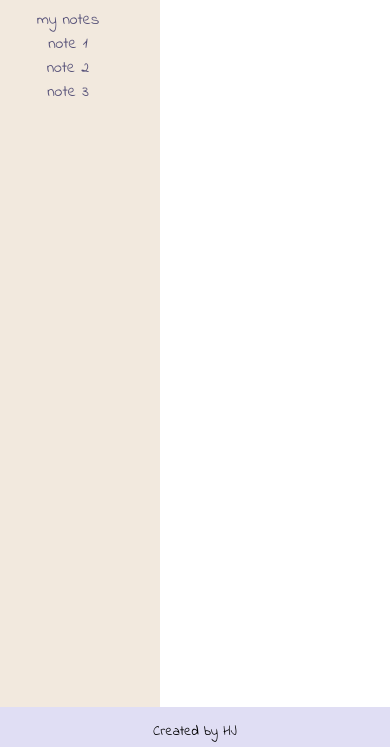
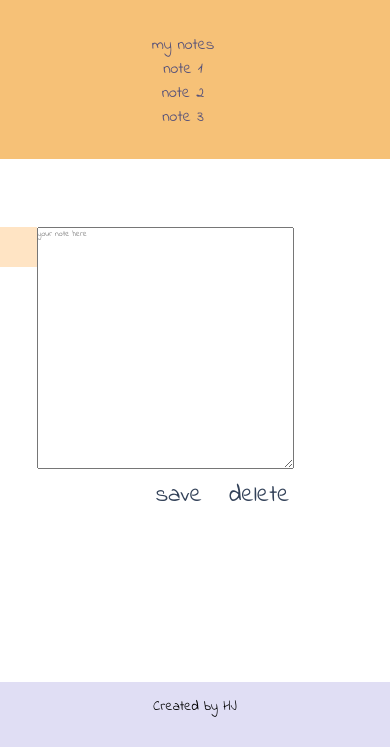
Before and after one commit to HJ26-CODER/Assignment-1-1620, a plain HTML site: page note.html in a window 390 px wide. Shown: the part 97-844 px from the top of the page. Drawn offline with Linux system fonts and the light colour scheme.

Commit message:
working on media query

```diff
--- a/css/styles.css
+++ b/css/styles.css
@@ -29,7 +29,8 @@
 
 .main {
     grid-area: m;
-    background-color: #9893a5;
+    background-color: black;
+
 
 }
 
@@ -41,8 +42,18 @@
     margin-top: -100px;
 }
 
+.plus {
+    width: 40px;
+    height: 40px;
+    background-position: center;
+    background-size: 50% 2px, 2px 50%;
+    background-repeat: no-repeat;
+    float: left;
+    border: brown;
+    background-color:bisque ;
+}
+
 .note-list{
-
     margin: 30px;
 }
 
@@ -142,13 +153,14 @@ footer {
 
 
 @media (max-width: 600px) {
-    .new-note {
-        display: none;
-    }
-    .nav-bar-side{
-        grid-area: s;
-        background-color: #f2e9de;
-        color: #f6c177;
-    }
+    .hj-container {
+
+        grid-template-rows: 0.5fr 1fr 4fr 0.5fr;
+        grid-template-areas:
+          "h h"
+          "s s"
+          "m m"
+          "f f";
+      }
 
 }
--- a/note.html
+++ b/note.html
@@ -32,18 +32,19 @@
         </nav>
 
         <div class="new-note">
-            <div class="newbutton">
-                <button>+</button>
-            </div>
+                <i class="plus"></i>
+                <textarea name="note" id="note" cols="60" rows="20" placeholder="your note here"></textarea>
+                <div class="note-buttons">
+                    <a href="" class="save">save</a>
+                    <a href="" class="delete">delete</a>
+               </div>
+        </div>
 
 
 
-            <textarea name="note" id="note" cols="60" rows="20" placeholder="your note here"></textarea>
-             <div class="note-buttons">
-                 <a href="" class="save">save</a>
-                 <a href="" class="delete">delete</a>
-             </div>
-         </div>
+
+
+
         <footer>
                 Created by HJ
         </footer>
```
Also changed, not shown: Index.html (+1 -1 lines).
